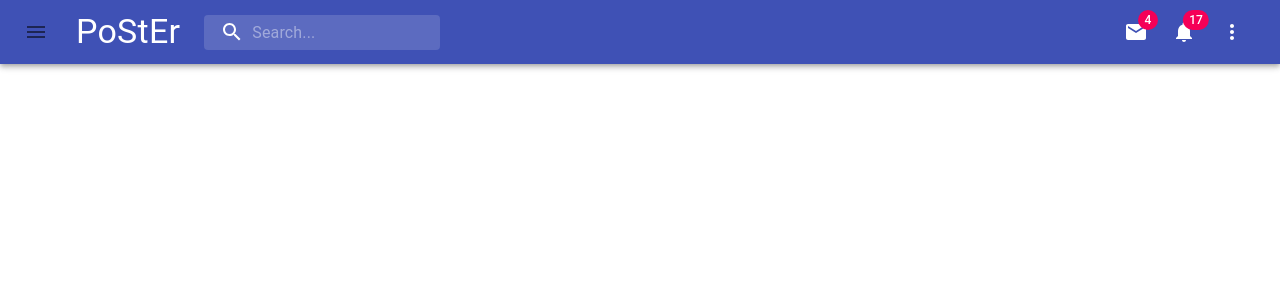
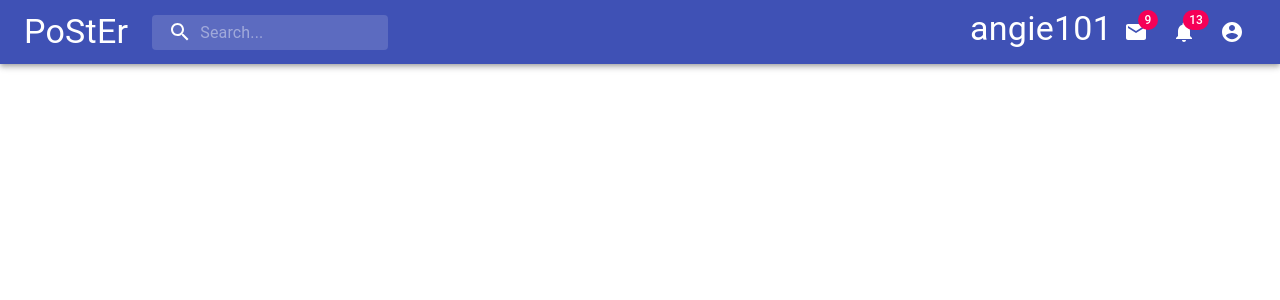
Before and after one commit to jbawt/social-clone, a React (Create React App) app in the folder client/: page / in a window 1280 px wide. Shown: the top 300 px of the page. Built offline with nearby package versions, Linux system fonts and the light colour scheme; the HTML template or start-up script is replaced by a standard one.

Commit message:
add fake data

```diff
--- a/client/src/components/NavBar.js
+++ b/client/src/components/NavBar.js
@@ -10,12 +10,11 @@ import {
   MenuItem,
   Menu,
 } from '@material-ui/core';
-import MenuIcon from '@material-ui/icons/Menu';
 import SearchIcon from '@material-ui/icons/Search';
 import AccountCircle from '@material-ui/icons/AccountCircle';
 import MailIcon from '@material-ui/icons/Mail';
 import NotificationsIcon from '@material-ui/icons/Notifications';
-import MoreIcon from '@material-ui/icons/MoreVert';
+import { users } from '../fakeData/userInfo';
 
 const useStyles = makeStyles((theme) => ({
   grow: {
@@ -102,10 +101,6 @@ function NavBar() {
     handleMobileMenuClose();
   };
 
-  const handleMobileMenuOpen = (e) => {
-    setMobileMoreAnchorEl(e.currentTarget);
-  };
-
   const menuId = 'primary-search-account-menu';
   const renderMenu = (
     <Menu
@@ -167,14 +162,6 @@ function NavBar() {
     <div className={classes.grow}>
       <AppBar position="static">
         <Toolbar>
-          <IconButton
-            edge="start"
-            className={classes.menuButton}
-            colort="inherit"
-            aria-label="open drawer"
-          >
-            <MenuIcon />
-          </IconButton>
           <Typography className={classes.title} variant="h4" noWrap>
             PoStEr
           </Typography>
@@ -193,24 +180,21 @@ function NavBar() {
           </div>
           <div className={classes.grow} />
           <div className={classes.sectionDesktop}>
+            <Typography className={classes.title} variant="h4" noWrap>
+              { users['2'].username }
+            </Typography>
             <IconButton aria-label="show 4 new mails" color="inherit">
-              <Badge badgeContent={4} color="secondary">
+              <Badge badgeContent={ users['2'].messages } color="secondary">
                 <MailIcon />
               </Badge>
             </IconButton>
             <IconButton aria-label="show 17 new notifications" color="inherit">
-              <Badge badgeContent={17} color="secondary">
+              <Badge badgeContent={ users['2'].notifications } color="secondary">
                 <NotificationsIcon />
               </Badge>
             </IconButton>
-            <IconButton
-              aria-label="show more"
-              aria-controls={mobileMenuId}
-              aria-haspopup="true"
-              onClick={handleMobileMenuOpen}
-              color="inherit"
-            >
-              <MoreIcon />
+            <IconButton aria-label="show more" color="inherit">
+              <AccountCircle />
             </IconButton>
           </div>
         </Toolbar>
--- /dev/null
+++ b/client/src/fakeData/userInfo.js
@@ -0,0 +1,22 @@
+const users = function() {
+  return {
+    1: {
+      name: 'josh',
+      age: '24',
+      email: 'josh@gmail.com',
+      username: 'jbawt',
+      notifications: 10,
+      messages: 5
+    },
+    2: {
+      name: 'angie',
+      age: '25',
+      email: 'angie@gmail.com',
+      username: 'angie101',
+      notifications: 13,
+      messages: 9
+    }
+  }
+}();
+
+module.exports = { users }
```
Also changed, not shown: client/src/fakeData/posts.js (added, +23 -0 lines).
